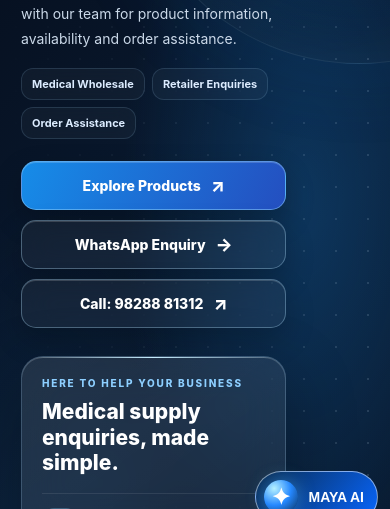
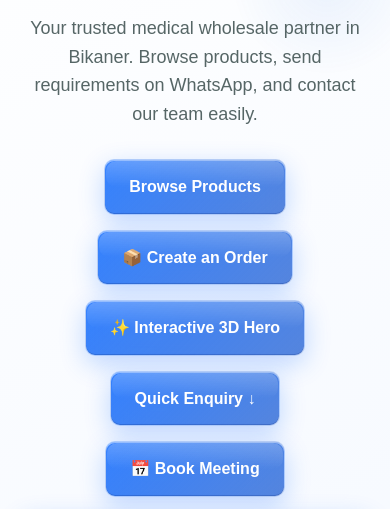
Before and after one commit to Abhishek-3002/CMADD2, a website: page index.html in a window 390 px wide. Shown: the part 309-818 px from the top of the page. Drawn offline with Linux system fonts and the light colour scheme; no server answers.

Commit message:
Fix mobile page scrolling by removing nested full-screen hero iframe

```diff
--- a/index.html
+++ b/index.html
@@ -53,7 +53,7 @@
 </style>
 </head>
 <body>
-<section aria-label="Choudhary Medical and Drug Distributors hero" style="height:100vh;min-height:620px;width:100%;background:#02040d;overflow:hidden"><iframe src="interactive-hero.html?embed=1&v=6" title="Choudhary Medical and Drug Distributors" loading="eager" style="display:block;width:100%;height:100%;border:0" allow="autoplay"></iframe></section>
+<!-- Removed nested full-screen iframe so the main page scrolls naturally on mobile. -->
 <header class="header">
   <div class="logo">Choudhary Medical<br><span>and Drug Distributors</span></div>
   <nav>
```
